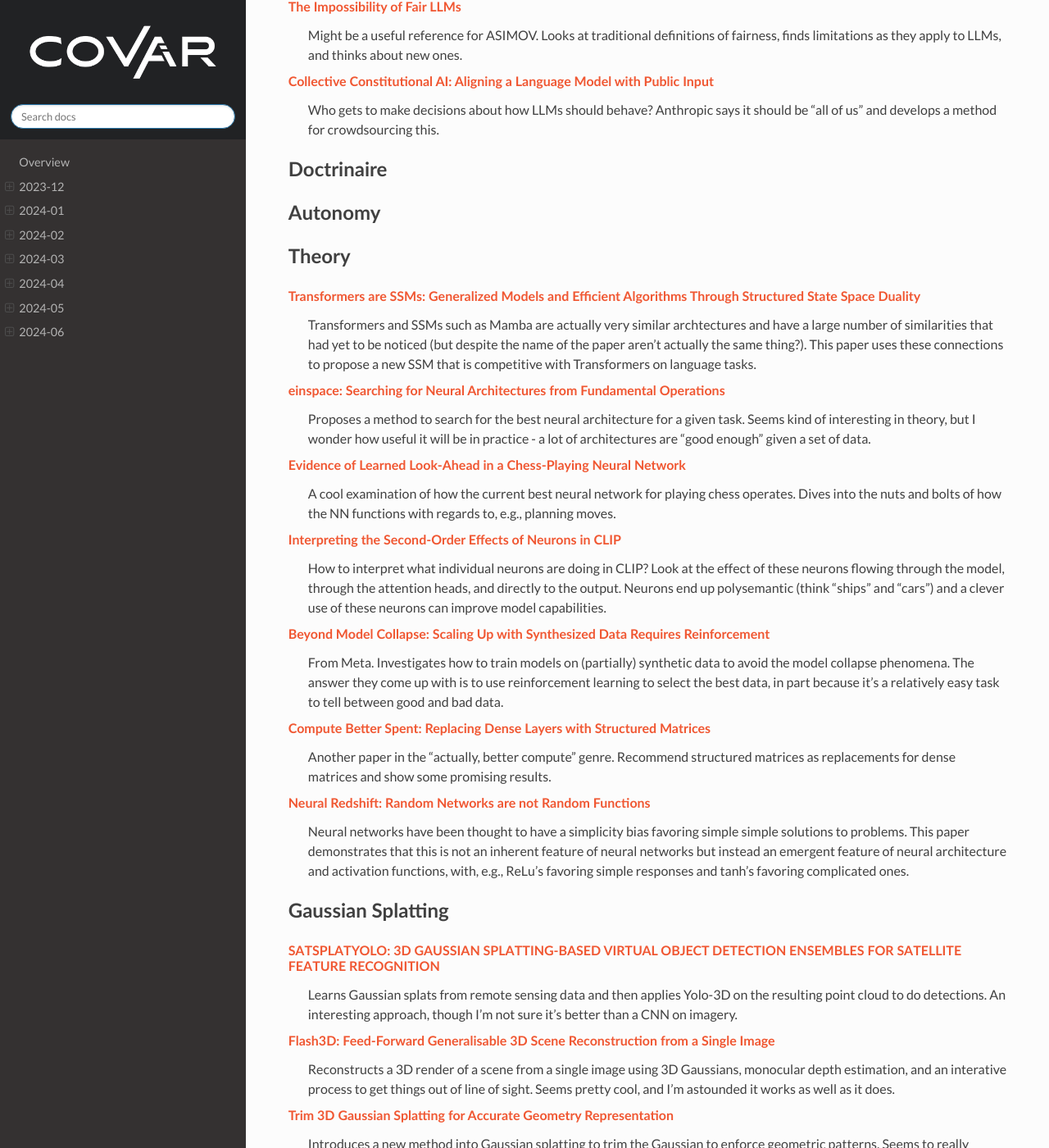
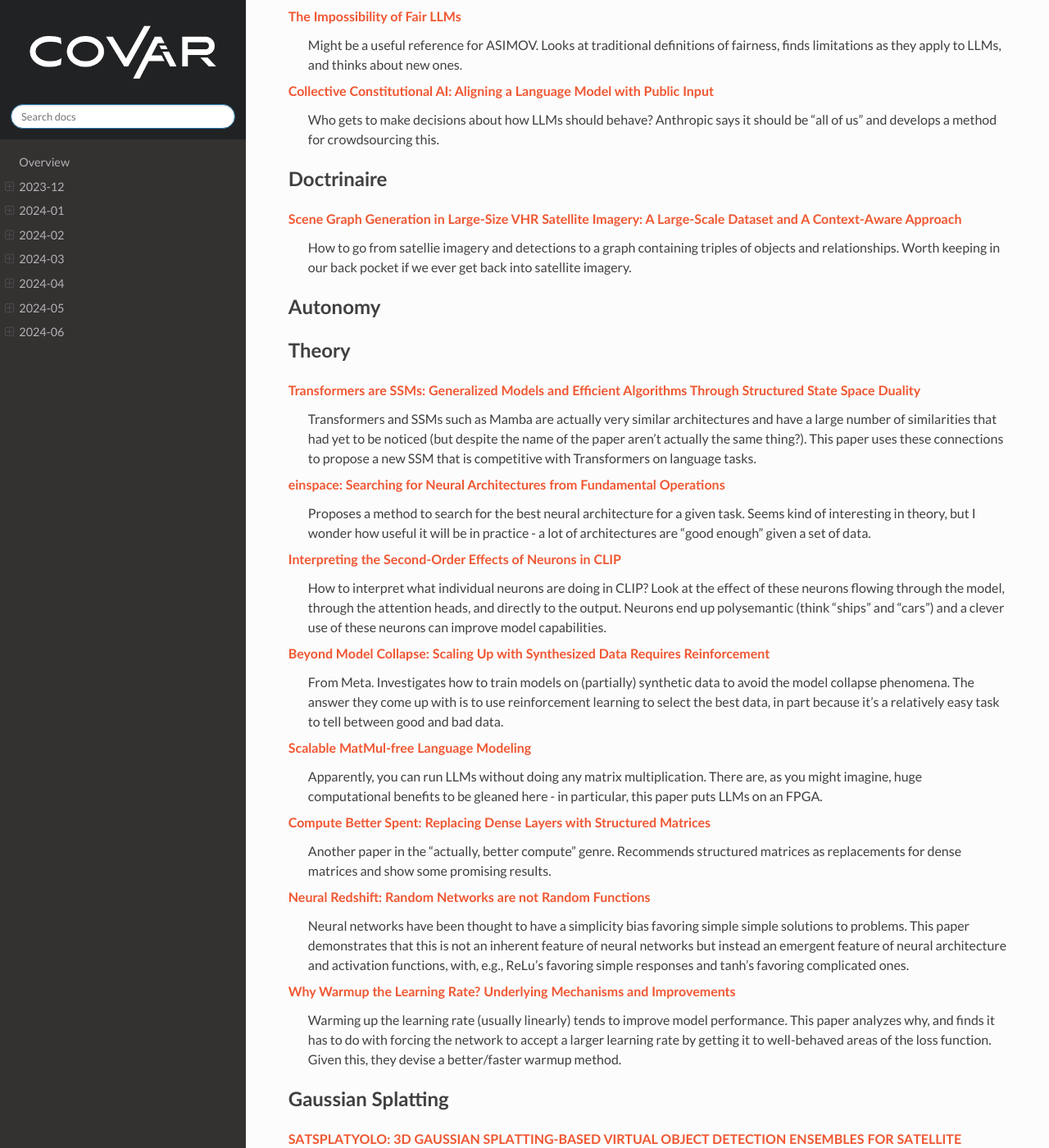
Before and after one commit to covartech/zeitgeist, a Sphinx documentation site: the page built from docs/issues/2024-07.rst, in a window 1280 px wide and 1400 px high, scrolled down 1792 px. Shown: the whole window at 82% size. Built offline with Sphinx 7.4.7 and the Read the Docs theme 2.0.0, drawn with Linux system fonts in a browser that asks for light colours; some of the changed text lies outside the part shown.

Commit message:
Udpate 2024_06_14

```diff
--- a/docs/issues/2024-07.rst
+++ b/docs/issues/2024-07.rst
@@ -9,8 +9,8 @@
 `Interpreting the Second-Order Effects of Neurons in CLIP <https://arxiv.org/pdf/2406.04341>`_
     How to interpret what individual neurons are doing in CLIP?  Look at the effect of these neurons flowing through the model, through the attention heads, and directly to the output.  Neurons end up polysemantic (think "ships" and "cars") and a clever use of these neurons can improve model capabilities.
 
-`Knowledge Circuits in Pretrained Transformers <https://arxiv.org/pdf/2405.17969>`_
-    Examines the "computation graph" of small LLMs such as GPT2 and TinyLLAMA to uncover "knowledge circuits" that shed some sort of light on how LLMs work.  Seems interesting, with some implications towards hallucinations and in-context learning.
+`Why Warmup the Learning Rate? Underlying Mechanisms and Improvements <https://arxiv.org/pdf/2406.09405>`_
+    Warming up the learning rate (usually linearly) tends to improve model performance.  This paper analyzes why, and finds it has to do with forcing the network to accept a larger learning rate by getting it to well-behaved areas of the loss function.  Given this, they devise a better/faster warmup method.
 
 `Flash3D: Feed-Forward Generalisable 3D Scene Reconstruction from a Single Image <https://arxiv.org/pdf/2406.04343>`_
     Reconstructs a 3D render of a scene from a single image using 3D Gaussians, monocular depth estimation, and an interative process to get things out of line of sight.  Seems pretty cool, and I'm astounded it works as well as it does.
@@ -23,6 +23,8 @@
 
 LLM Applications
 ----
+`LLM Dataset Inference Did you train on my dataset? <https://arxiv.org/pdf/2406.06443>`_
+    Mostly inspired by attempts to enforce copyright law, this paper develops a new method for testing whether an LLM has been trained on a given dataset.
 
 
 LLM Theory
@@ -35,9 +37,6 @@
 
 `Does your data spark joy? Performance gains from domain upsampling at the end of training <https://arxiv.org/pdf/2406.03476>`_
     From Databricks.  Oversampling from a particular domain at the end of training finetunes your LLM to that domain.  Seems like a cool result, then you realize it's kind of just training plus finetuning combined into one?
-
-`LLM Dataset Inference Did you train on my dataset? <https://arxiv.org/pdf/2406.06443>`_
-    Mostly inspired by attempts to enforce copyright law, this paper develops a new method for testing whether an LLM has been trained on a given dataset.
 
 `How Far Can Transformers Reason? The Locality Barrier and Inductive Scratchpad <https://arxiv.org/pdf/2406.06467>`_
     From Apple.  Investigates how well transformers can reason.  Seems interesting, but is clearly from an academic subfield that uses a lot of jargon and assumes you know what it means.
@@ -59,6 +58,8 @@
 Doctrinaire
 -----------
 
+`Scene Graph Generation in Large-Size VHR Satellite Imagery: A Large-Scale Dataset and A Context-Aware Approach <https://arxiv.org/pdf/2406.09410>`_
+    How to go from satellie imagery and detections to a graph containing triples of objects and relationships.  Worth keeping in our back pocket if we ever get back into satellite imagery.
 
 Autonomy
 --------
@@ -67,13 +68,10 @@
 Theory
 ------
 `Transformers are SSMs: Generalized Models and Efficient Algorithms Through Structured State Space Duality <https://arxiv.org/pdf/2405.21060>`_
-    Transformers and SSMs such as Mamba are actually very similar archtectures and have a large number of similarities that had yet to be noticed (but despite the name of the paper aren't actually the same thing?).  This paper uses these connections to propose a new SSM that is competitive with Transformers on language tasks.
+    Transformers and SSMs such as Mamba are actually very similar architectures and have a large number of similarities that had yet to be noticed (but despite the name of the paper aren't actually the same thing?).  This paper uses these connections to propose a new SSM that is competitive with Transformers on language tasks.
 
 `einspace: Searching for Neural Architectures from Fundamental Operations <https://arxiv.org/pdf/2405.20838>`_
     Proposes a method to search for the best neural architecture for a given task.  Seems kind of interesting in theory, but I wonder how useful it will be in practice - a lot of architectures are "good enough" given a set of data.
-
-`Evidence of Learned Look-Ahead in a Chess-Playing Neural Network <https://arxiv.org/pdf/2406.00877>`_
-    A cool examination of how the current best neural network for playing chess operates.  Dives into the nuts and bolts of how the NN functions with regards to, e.g., planning moves.
 
 `Interpreting the Second-Order Effects of Neurons in CLIP <https://arxiv.org/pdf/2406.04341>`_
     How to interpret what individual neurons are doing in CLIP?  Look at the effect of these neurons flowing through the model, through the attention heads, and directly to the output.  Neurons end up polysemantic (think "ships" and "cars") and a clever use of these neurons can improve model capabilities.
@@ -81,11 +79,17 @@
 `Beyond Model Collapse: Scaling Up with Synthesized Data Requires Reinforcement <https://arxiv.org/pdf/2406.07515>`_
     From Meta.  Investigates how to train models on (partially) synthetic data to avoid the model collapse phenomena.  The answer they come up with is to use reinforcement learning to select the best data, in part because it's a relatively easy task to tell between good and bad data.
 
+`Scalable MatMul-free Language Modeling <https://arxiv.org/pdf/2406.02528>`_
+    Apparently, you can run LLMs without doing any matrix multiplication.  There are, as you might imagine, huge computational benefits to be gleaned here - in particular, this paper puts LLMs on an FPGA.
+
 `Compute Better Spent: Replacing Dense Layers with Structured Matrices <https://arxiv.org/pdf/2406.06248>`_
-    Another paper in the "actually, better compute" genre.  Recommend structured matrices as replacements for dense matrices and show some promising results.
+    Another paper in the "actually, better compute" genre.  Recommends structured matrices as replacements for dense matrices and show some promising results.
 
 `Neural Redshift: Random Networks are not Random Functions <https://arxiv.org/pdf/2403.02241>`_
     Neural networks have been thought to have a simplicity bias favoring simple simple solutions to problems.  This paper demonstrates that this is not an inherent feature of neural networks but instead an emergent feature of neural architecture and activation functions, with, e.g., ReLu's favoring simple responses and tanh's favoring complicated ones.
+
+`Why Warmup the Learning Rate? Underlying Mechanisms and Improvements <https://arxiv.org/pdf/2406.09405>`_
+    Warming up the learning rate (usually linearly) tends to improve model performance.  This paper analyzes why, and finds it has to do with forcing the network to accept a larger learning rate by getting it to well-behaved areas of the loss function.  Given this, they devise a better/faster warmup method.
 
 Gaussian Splatting
 ------------------
@@ -118,5 +122,11 @@
 `U-KAN Makes Strong Backbone for Medical Image Segmentation and Generation <https://arxiv.org/pdf/2406.02918>`_
     Implements a KAN-based NN modelled after U-Net for computer vision.  Claims that it outperforms traditional MLPs and gives results backing this up by comparing it to off-the-shelf models.  Improvement is, to be fair, only a little bit better than state of the art MLPs.
 
+`Depth Anything V2 <https://arxiv.org/pdf/2406.09414>`_
+    Anyone using Depth Anything should take a look at this - Depth Anything V2 just dropped.  It says V2 so it must be better?
+
+`4M-21: An Any-to-Any Vision Model for Tens of Tasks and Modalities <https://arxiv.org/pdf/2406.09406>`_
+    From Apple.  Makes a foundation model that accepts a wide variety of input and output modalities, including RGB imagery, metadata, feature map, and semantic modalities.  Seems useful, but I don't think it quite gets to, say, RGB-to-IR imagery.
+
 Lunch and Learn
 ---------------
```
